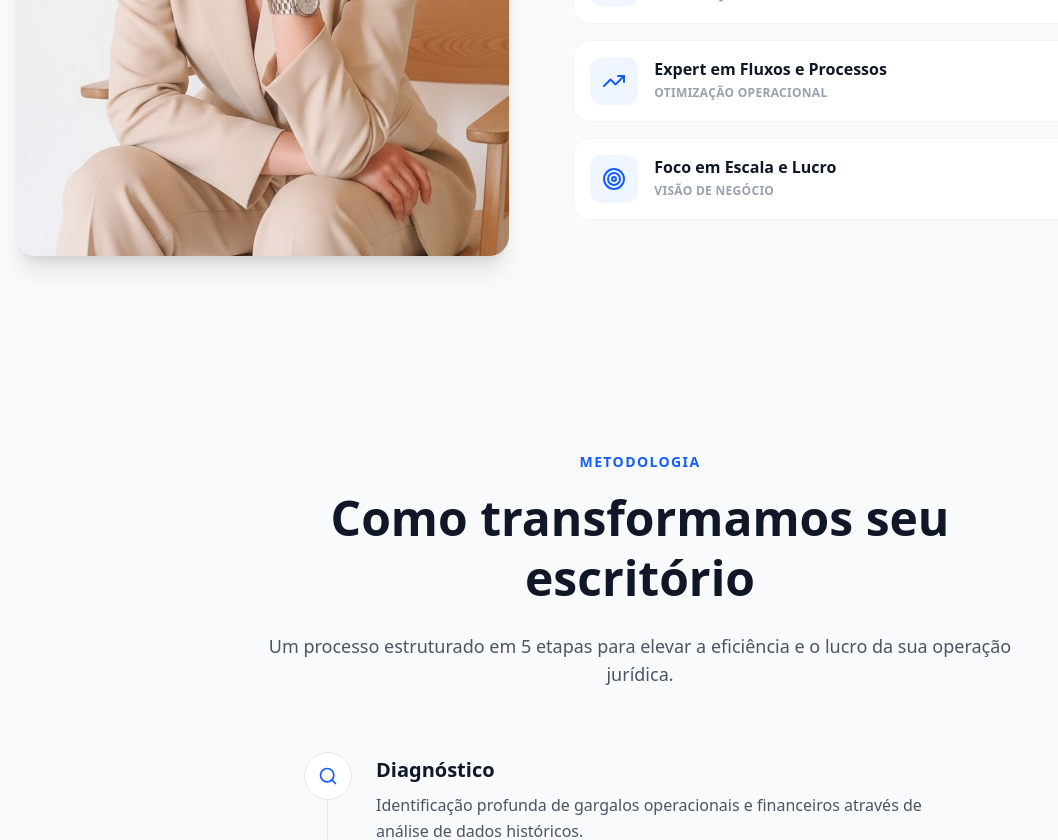
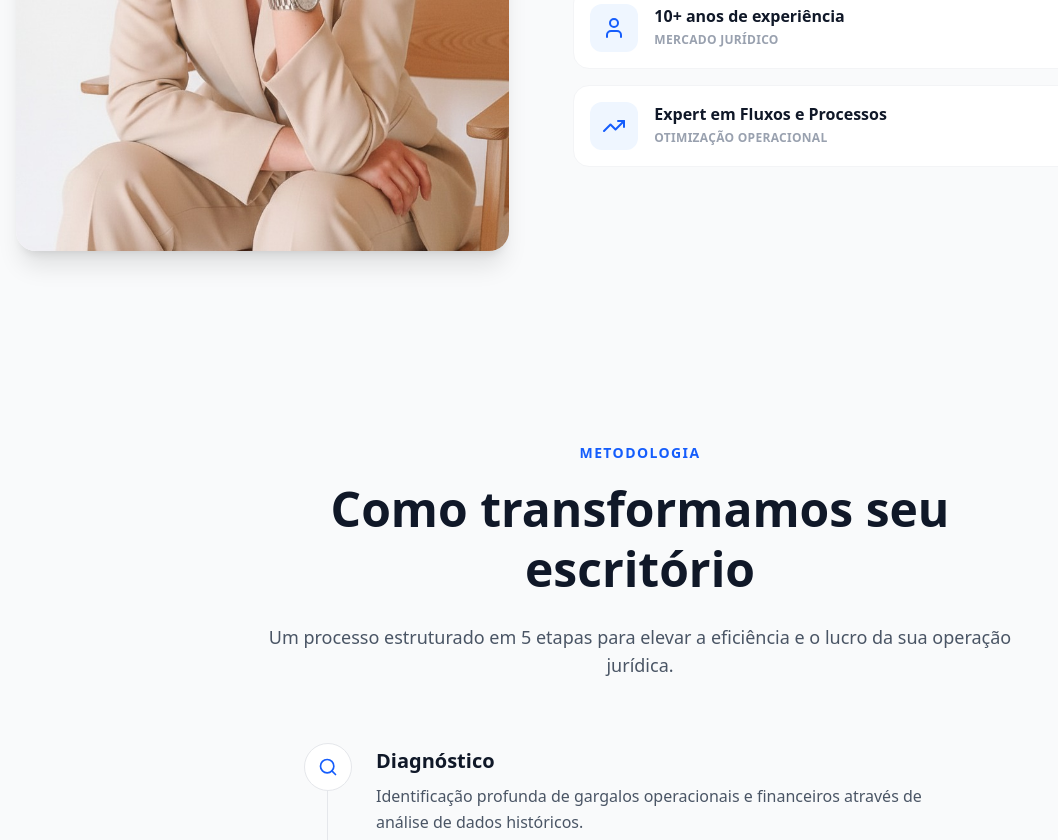
Before and after one commit to rodrigoanastacio/DA_webapp, a Next.js app: page / in a window 1280 px wide. Shown: the part 3740-4580 px from the top of the page, without its empty margins (0-1058 px from the left). Built offline with nearby package versions, Linux system fonts and the light colour scheme.

Commit message:
chore: Remove `Target` icon import and the "Foco em Escala e Lucro" item from the `AuthorityBio` component.

```diff
--- a/src/components/home/AuthorityBio.tsx
+++ b/src/components/home/AuthorityBio.tsx
@@ -1,4 +1,4 @@
-import { Target, TrendingUp, User } from 'lucide-react'
+import { TrendingUp, User } from 'lucide-react'
 import Image from 'next/image'
 
 export const AuthorityBio = () => {
@@ -12,11 +12,6 @@ export const AuthorityBio = () => {
       icon: TrendingUp,
       title: 'Expert em Fluxos e Processos',
       subtitle: 'OTIMIZAÇÃO OPERACIONAL'
-    },
-    {
-      icon: Target,
-      title: 'Foco em Escala e Lucro',
-      subtitle: 'VISÃO DE NEGÓCIO'
     }
   ]
 
```
